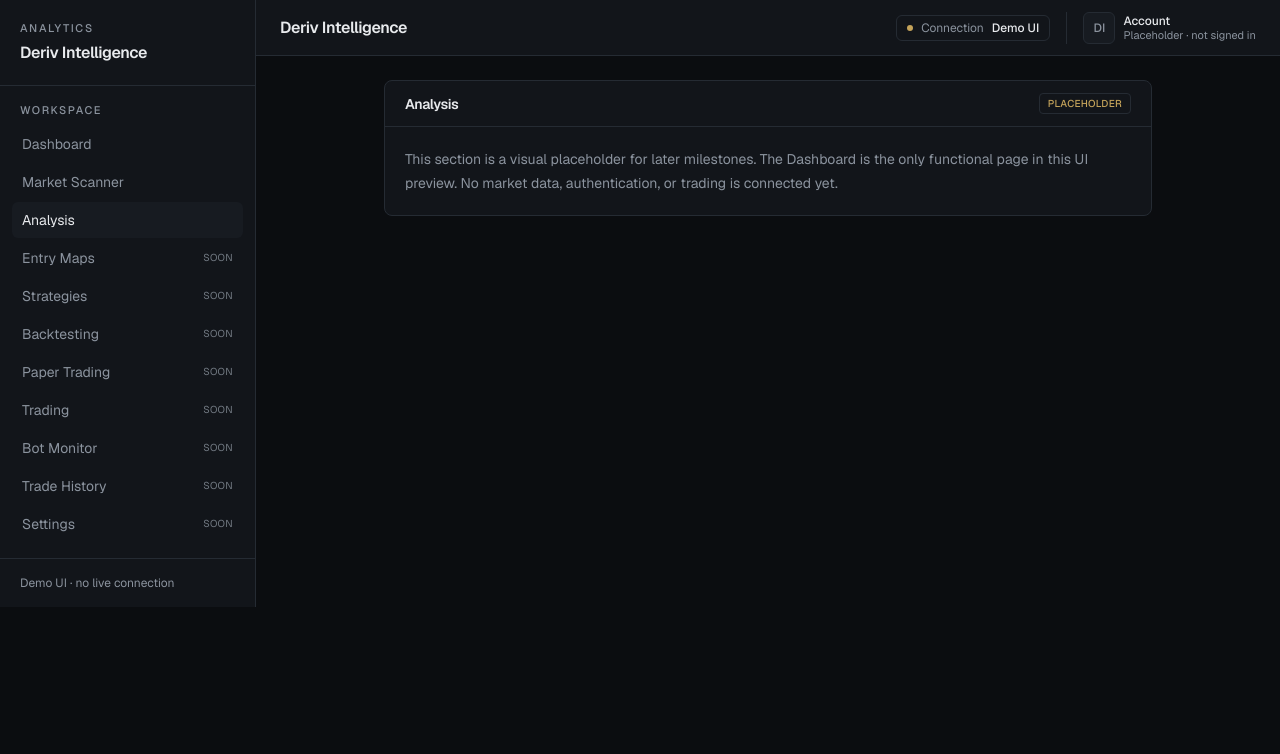
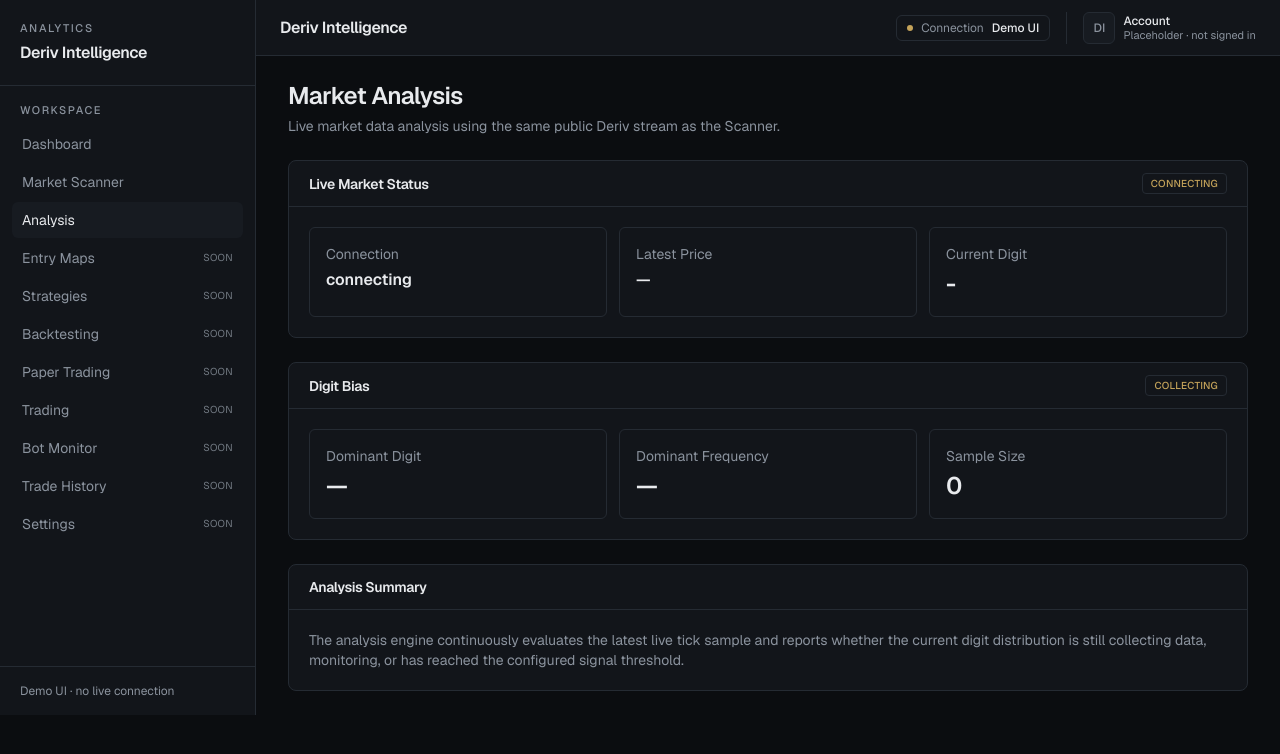
Before and after one commit to G254-DEL/deriv-intelligence, a Next.js app: page /analysis in a window 1280 px wide. Shown: the top 754 px of the page. Built offline with nearby package versions, Linux system fonts and the light colour scheme; no server answers.

Commit message:
Add live market analysis page

```diff
--- /dev/null
+++ b/app/analysis/page.tsx
@@ -0,0 +1,5 @@
+import AnalysisPage from "@/components/AnalysisPage";
+
+export default function Page() {
+  return <AnalysisPage />;
+}
--- /dev/null
+++ b/components/AnalysisPage.tsx
@@ -0,0 +1,109 @@
+"use client";
+
+import { useEffect, useMemo, useState } from "react";
+import { Card } from "@/components/ui/Card";
+import {
+  retainPublicMarketData,
+  type DerivConnectionState,
+  type DerivTick,
+} from "@/src/lib/deriv";
+import { analyzeDigitBias } from "@/src/lib/strategy/digit-bias";
+
+export default function AnalysisPage() {
+  const [connectionState, setConnectionState] =
+    useState<DerivConnectionState>("disconnected");
+  const [ticks, setTicks] = useState<DerivTick[]>([]);
+
+  useEffect(() => {
+    const session = retainPublicMarketData({
+      onConnectionChange: (state, detail) => {
+        setConnectionState(state);
+        if (state !== "connected") setTicks([]);
+      },
+      onTick: (snapshot) => {
+        setTicks((current) => [...current, snapshot].slice(-50));
+      },
+    });
+
+    return () => session.release();
+  }, []);
+
+  const analysis = useMemo(
+    () => analyzeDigitBias(ticks.map((tick) => Number(String(tick.quote).slice(-1))).filter(
+      (digit): digit is number => typeof digit === "number"
+    )),
+    [ticks]
+  );
+
+  const latest = ticks[ticks.length - 1];
+
+  return (
+    <div className="space-y-6">
+      <div>
+        <h1 className="text-2xl font-semibold tracking-tight">Market Analysis</h1>
+        <p className="mt-1 text-sm text-muted">
+          Live market data analysis using the same public Deriv stream as the Scanner.
+        </p>
+      </div>
+
+      <Card title="Live Market Status" badge={connectionState.toUpperCase()}>
+        <div className="grid gap-3 md:grid-cols-3">
+          <div className="rounded-md border border-border p-4">
+            <div className="text-sm text-muted">Connection</div>
+            <div className="mt-1 font-semibold">{connectionState}</div>
+          </div>
+
+          <div className="rounded-md border border-border p-4">
+            <div className="text-sm text-muted">Latest Price</div>
+            <div className="mt-1 font-semibold">
+              {latest?.quote ?? "—"}
+            </div>
+          </div>
+
+          <div className="rounded-md border border-border p-4">
+            <div className="text-sm text-muted">Current Digit</div>
+            <div className="mt-1 text-2xl font-semibold">
+            {latest ? String(latest.quote).slice(-1) : "-"}
+            </div>
+          </div>
+        </div>
+      </Card>
+
+      <Card title="Digit Bias" badge={analysis.state}>
+        <div className="grid gap-3 md:grid-cols-3">
+          <div className="rounded-md border border-border p-4">
+            <div className="text-sm text-muted">Dominant Digit</div>
+            <div className="mt-1 text-2xl font-semibold">
+              {analysis.dominantDigit ?? "—"}
+            </div>
+          </div>
+
+          <div className="rounded-md border border-border p-4">
+            <div className="text-sm text-muted">Dominant Frequency</div>
+            <div className="mt-1 text-2xl font-semibold">
+              {analysis.dominantFrequency !== null
+                ? `${(analysis.dominantFrequency * 100).toFixed(1)}%`
+                : "—"}
+            </div>
+          </div>
+
+          <div className="rounded-md border border-border p-4">
+            <div className="text-sm text-muted">Sample Size</div>
+            <div className="mt-1 text-2xl font-semibold">
+              {analysis.sampleSize}
+            </div>
+          </div>
+        </div>
+      </Card>
+
+      <Card title="Analysis Summary">
+        <p className="text-sm text-muted">
+          The analysis engine continuously evaluates the latest live tick
+          sample and reports whether the current digit distribution is still
+          collecting data, monitoring, or has reached the configured signal
+          threshold.
+        </p>
+      </Card>
+    </div>
+  );
+}
```
